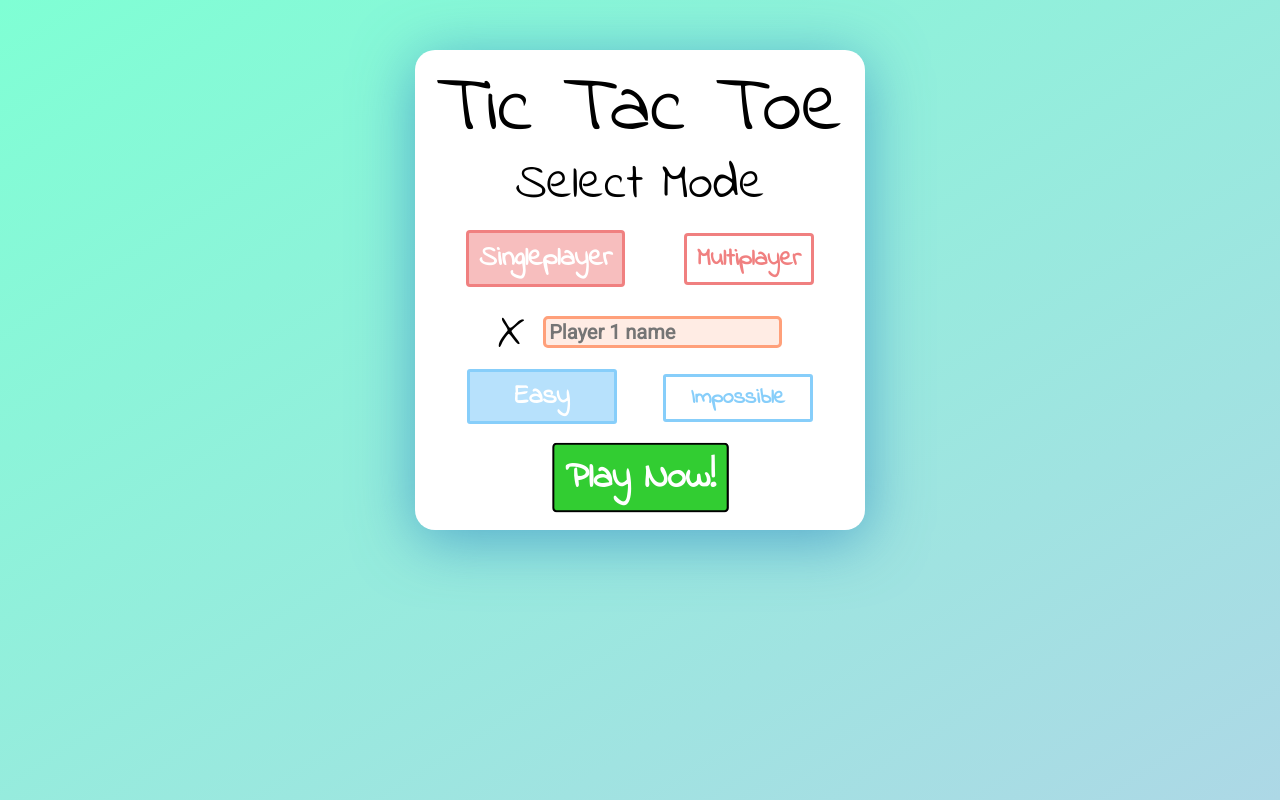
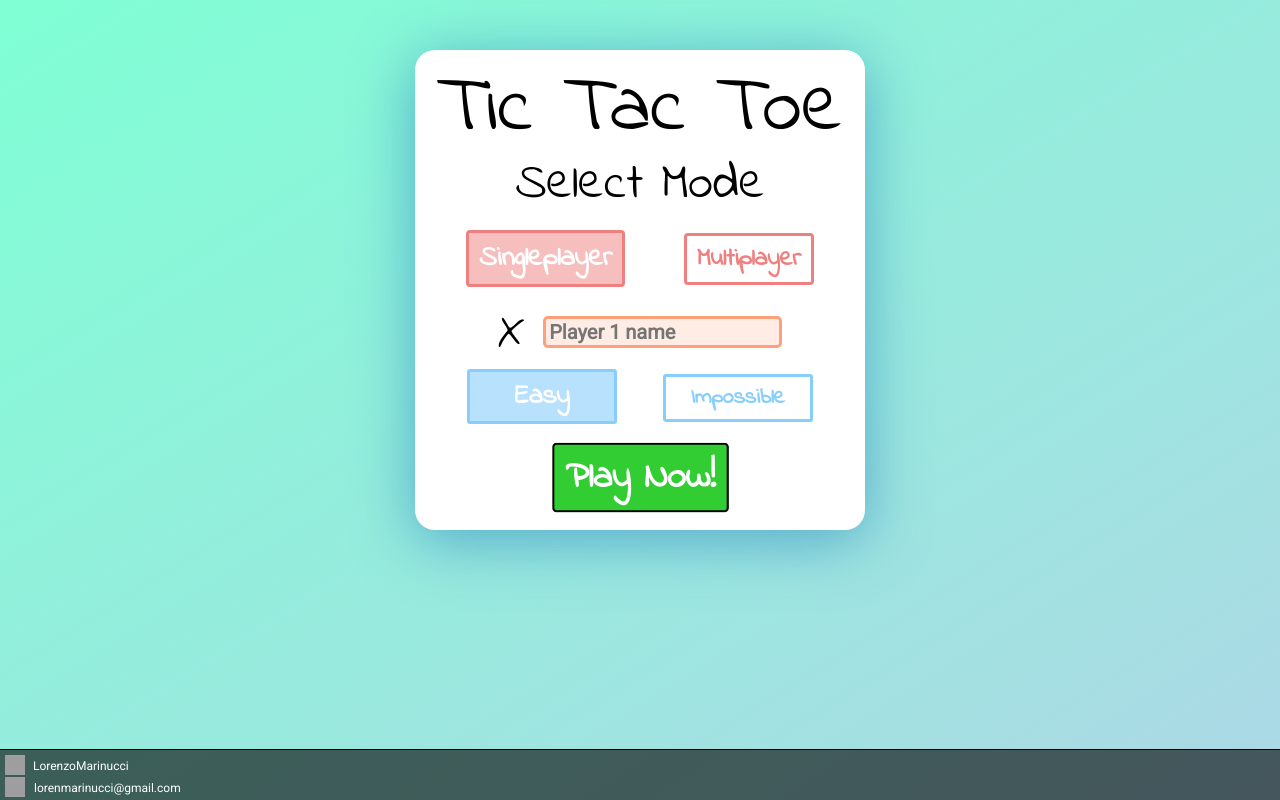
Before and after one commit to LorenzoMarinucci/tic-tac-toe, a plain HTML site: page index.html in a window 1280 px wide. Drawn offline with Linux system fonts and the light colour scheme; grey boxes are pictures that could not be loaded.

Commit message:
Informaciond de contacto añadida.

```diff
--- a/css/styles.css
+++ b/css/styles.css
@@ -267,3 +267,36 @@ span {
 #restart:hover:not([disabled]) {
   background-color: rgba(255, 255, 0, 0.7);
 }
+
+footer {
+  font-family: "Roboto", sans-serif;
+  font-size: 12px;
+  padding: 0;
+  background-color: rgba(0, 0, 0, 0.6);
+  color: white;
+  text-align: left;
+  height: 50px;
+  padding-left: 5px;
+  border-top: 1px solid black;
+  position: fixed;
+  bottom: 0;
+  width: 100%;
+}
+
+img.contact {
+  width: 20px;
+  height: 20px;
+  padding: 0;
+}
+
+#git img {
+  position: relative;
+  top: 5px;
+  margin-right: 5px;
+}
+
+#mail img {
+  position: relative;
+  top: 5px;
+  margin-right: 9px;
+}
--- a/index.html
+++ b/index.html
@@ -91,6 +91,17 @@
       </div>
     </div>
 
+    <footer>
+      <div id="info">
+      <div id="git">
+          <a href="https://github.com/LorenzoMarinucci" target="_blank"><img class="contact" src="https://img.icons8.com/ios-filled/50/000000/github.png"></a> LorenzoMarinucci
+      </div>
+      <div id="mail">
+      <a href="mailto:lorenmarinucci@gmail.com"><img class="contact" src="https://img.icons8.com/plasticine/100/000000/gmail.png"></a>lorenmarinucci@gmail.com
+      </div>
+  </div>
+  </footer>
+
     <script src="script.js"></script>
   </body>
 </html>
```
